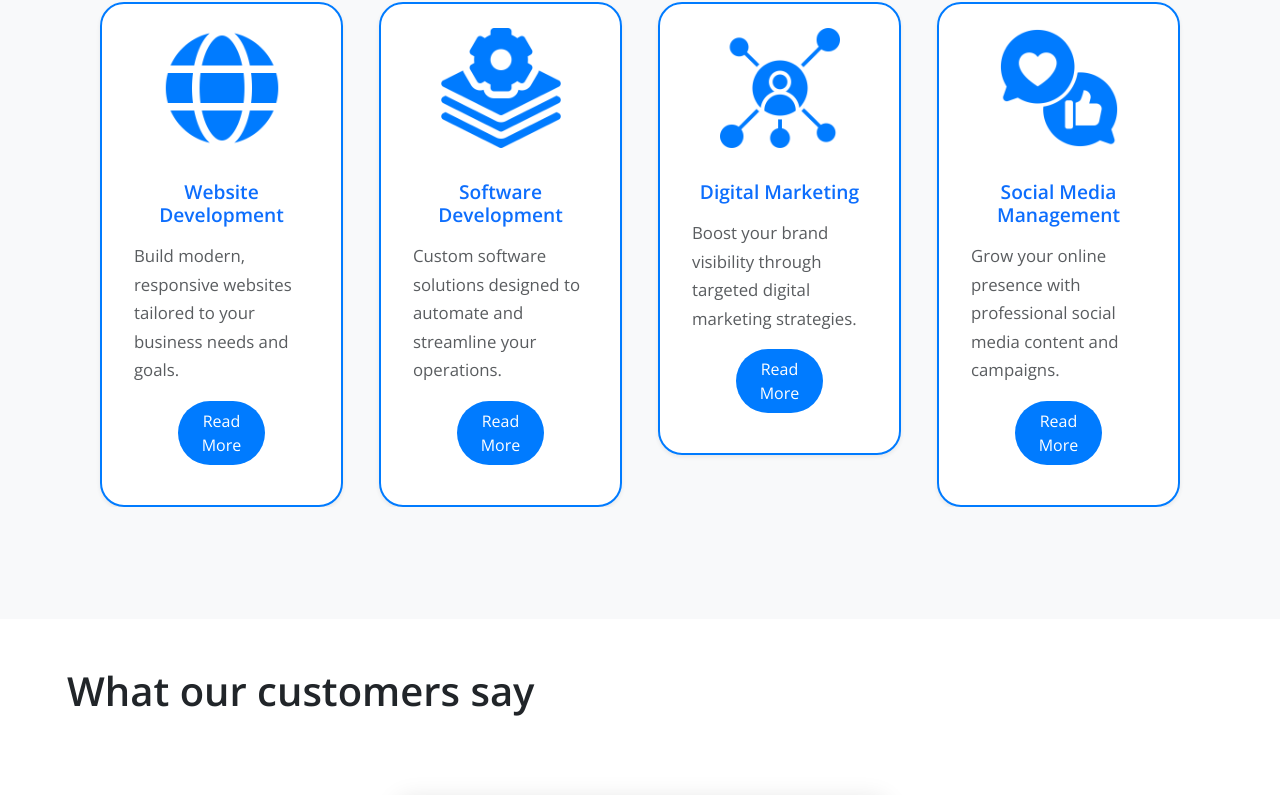
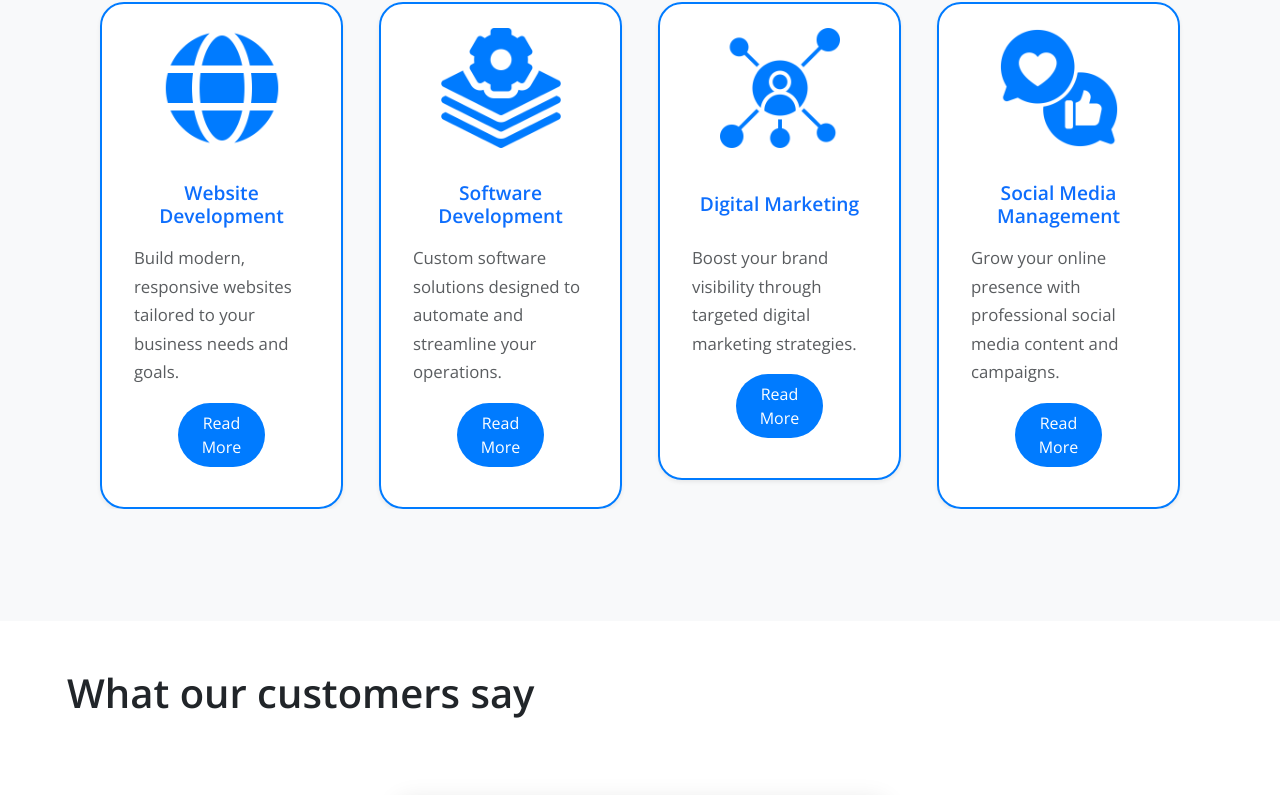
Before and after one commit to GayathriG5787/BDL2, a React (Vite) app in the folder client/: page / in a window 1280 px wide. Shown: the part 1138-1933 px from the top of the page. Built offline with nearby package versions, Linux system fonts and the light colour scheme; a web font is replaced by a local one.

Commit message:
services completed

```diff
--- a/client/src/components/ServicesH.css
+++ b/client/src/components/ServicesH.css
@@ -119,3 +119,14 @@
     height: 100px;
   }
 }
+
+/* Set fixed height for the title so descriptions align */
+.card-title {
+  font-size: 1.2rem;
+  text-align: center;
+  min-height: 3rem; /* Adjust if needed */
+  display: flex;
+  align-items: center;
+  justify-content: center;
+  text-align: center;
+}
```
